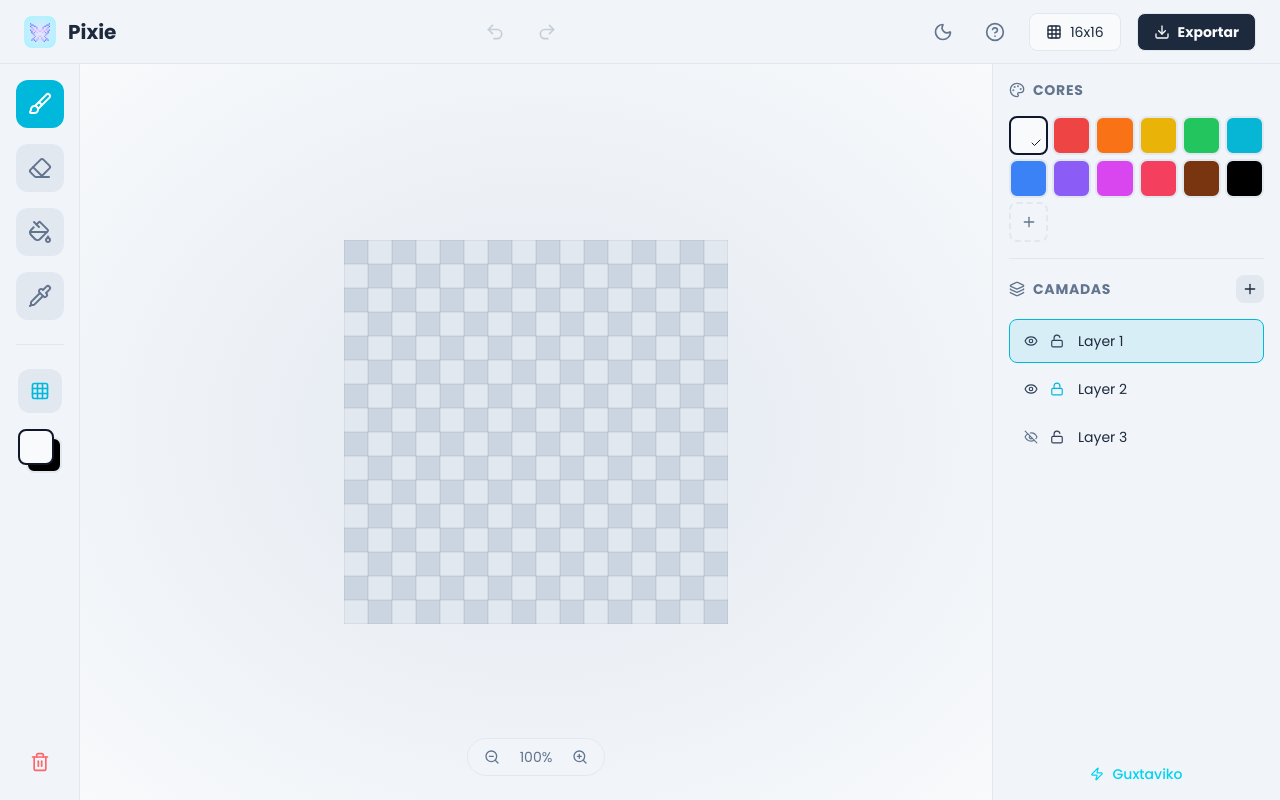
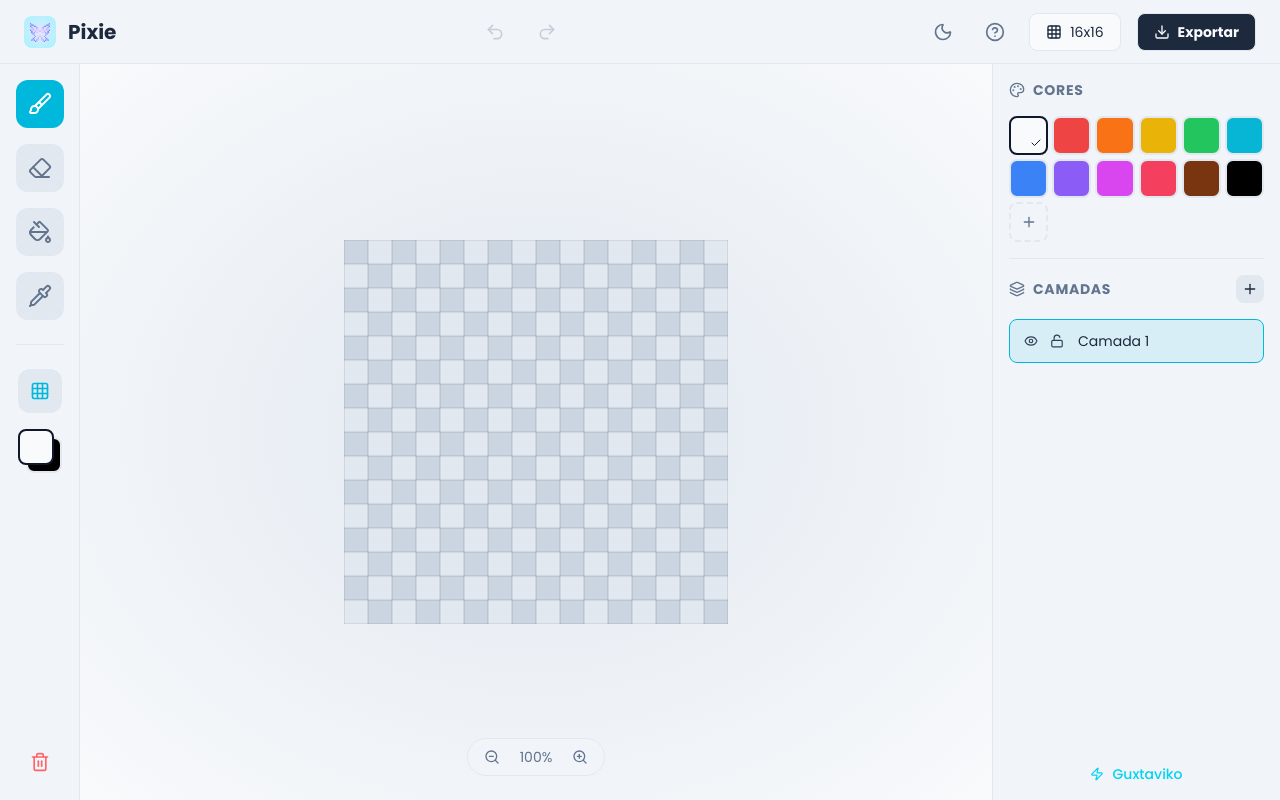
Before and after one commit to Guxtaviko/pixie, a React (Vite) app: page / in a window 1280 px wide. Built offline with nearby package versions, Linux system fonts and the light colour scheme.

Commit message:
feat: add layer context and control

```diff
--- a/src/components/canvas.tsx
+++ b/src/components/canvas.tsx
@@ -40,7 +40,7 @@ export const Canvas = () => {
 		// Grid overlay
 		if (showGrid) {
 			const gridColor =
-				theme === 'dark' ? 'rgba(255, 255, 255, 0.1)' : 'rgba(0, 0, 0, 0.1)'
+				theme === 'dark' ? 'rgba(255, 255, 255, 0.15)' : 'rgba(0, 0, 0, 0.15)'
 
 			ctx.strokeStyle = gridColor
 			ctx.lineWidth = 1
--- a/src/components/sidebar.tsx
+++ b/src/components/sidebar.tsx
@@ -11,22 +11,52 @@ import {
 	Eye as VisibleIcon,
 	Zap as ZapIcon,
 } from 'lucide-react'
-import { useState } from 'react'
 import { DEFAULT_PALETTE } from '../config/settings'
 import { ColorContext } from '../contexts/color-context'
+import { LayerContext } from '../contexts/layer-context'
 import { useSafeContext } from '../hooks'
 import { colorBrightness } from '../utils/color-brightness'
 import { Button } from './ui/button'
 
-const mockLayers = [
-	{ id: 1, name: 'Layer 1', locked: false, visible: true },
-	{ id: 2, name: 'Layer 2', locked: true, visible: true },
-	{ id: 3, name: 'Layer 3', locked: false, visible: false },
-]
+// const mockLayers = [
+// 	{ id: 1, name: 'Layer 1', locked: false, visible: true },
+// 	{ id: 2, name: 'Layer 2', locked: true, visible: true },
+// 	{ id: 3, name: 'Layer 3', locked: false, visible: false },
+// ]
 
 export const Sidebar = () => {
 	const { primary: color, setColor } = useSafeContext(ColorContext)
-	const [layer, setLayer] = useState<number>(mockLayers[0].id)
+	const {
+		layers,
+		currentLayerId,
+		setCurrentLayerId,
+		addLayer,
+		removeLayer,
+		toggleLayerVisibility,
+		toggleLayerLock,
+		updateLayer,
+		cloneLayer,
+	} = useSafeContext(LayerContext)
+
+	const handleVisibilityToggle = (e: React.MouseEvent, id: string) => {
+		e.stopPropagation()
+		toggleLayerVisibility(id)
+	}
+
+	const handleLockToggle = (e: React.MouseEvent, id: string) => {
+		e.stopPropagation()
+		toggleLayerLock(id)
+	}
+
+	const handleClone = (e: React.MouseEvent, id: string) => {
+		e.stopPropagation()
+		cloneLayer(id)
+	}
+
+	const handleRemove = (e: React.MouseEvent, id: string) => {
+		e.stopPropagation()
+		removeLayer(id)
+	}
 
 	return (
 		<aside className='w-72 section border-l flex flex-col p-4 gap-4'>
@@ -69,41 +99,63 @@ export const Sidebar = () => {
 						<LayersIcon size={16} />
 						<span>Camadas</span>
 					</h2>
-					<Button className='p-1.5 bg-slate-200 dark:bg-slate-800 hover:bg-cyan-500/25 hover:text-cyan-400 rounded-lg transition-colors'>
+					<Button
+						onClick={addLayer}
+						className='p-1.5 bg-slate-200 dark:bg-slate-800 hover:bg-cyan-500/25 hover:text-cyan-400 rounded-lg transition-colors'
+					>
 						<PlusIcon size={16} />
 					</Button>
 				</div>
 				<div className='flex flex-col gap-1'>
-					{mockLayers.map((l) => (
+					{layers.map((layer) => (
 						<Button
-							key={l.id}
-							onClick={() => setLayer(l.id)}
+							key={layer.id}
+							onClick={() => setCurrentLayerId(layer.id)}
 							className={`flex items-center p-2 rounded-lg border transition-all group ${
-								layer === l.id
+								currentLayerId === layer.id
 									? 'border-cyan-500 bg-cyan-500/10'
 									: 'border-transparent hover:bg-slate-200 dark:hover:bg-slate-800'
 							}`}
 						>
-							<Button className='p-1.5 hover:bg-slate-500/25 text-slate-700 dark:text-slate-300 rounded transition-colors'>
-								{l.visible ? (
+							<Button
+								onClick={(e) => handleVisibilityToggle(e, layer.id)}
+								className='p-1.5 hover:bg-slate-500/25 text-slate-700 dark:text-slate-300 rounded transition-colors'
+							>
+								{layer.isVisible ? (
 									<VisibleIcon size={14} />
 								) : (
 									<HiddenIcon size={14} className='text-slate-500' />
 								)}
 							</Button>
-							<Button className='p-1.5 hover:bg-slate-500/25 text-slate-700 dark:text-slate-300 rounded transition-colors'>
-								{l.locked ? (
+							<Button
+								onClick={(e) => handleLockToggle(e, layer.id)}
+								className='p-1.5 hover:bg-slate-500/25 text-slate-700 dark:text-slate-300 rounded transition-colors'
+							>
+								{layer.isLocked ? (
 									<LockIcon size={14} className='text-cyan-500' />
 								) : (
 									<UnlockIcon size={14} />
 								)}
 							</Button>
-							<span className='flex-1 ml-2 text-left text-sm'>{l.name}</span>
-							<Button className='p-1.5 text-slate-500 hover:text-slate-800 dark:hover:text-slate-200 opacity-0 group-hover:opacity-100 rounded transition-colors'>
+							<input
+								id={`layer-${layer.id}-name`}
+								onChange={(e) => {
+									updateLayer(layer.id, { name: e.currentTarget.value })
+								}}
+								value={layer.name}
+								className='ml-2 flex-1 min-w-0 overflow-hidden text-ellipsis whitespace-nowrap outline-none bg-transparent text-left text-sm'
+							/>
+							<Button
+								onClick={(e) => handleClone(e, layer.id)}
+								className='p-1.5 text-slate-500 hover:text-slate-800 dark:hover:text-slate-200 opacity-0 group-hover:opacity-100 rounded transition-colors'
+							>
 								<CloneIcon size={14} />
 							</Button>
-							{mockLayers.length > 1 && (
-								<Button className='p-1.5 text-slate-500 hover:text-red-400 opacity-0 group-hover:opacity-100 rounded transition-colors'>
+							{layers.length > 1 && (
+								<Button
+									onClick={(e) => handleRemove(e, layer.id)}
+									className='p-1.5 text-slate-500 hover:text-red-400 opacity-0 group-hover:opacity-100 rounded transition-colors'
+								>
 									<DeleteIcon size={14} />
 								</Button>
 							)}
--- a/src/config/settings.ts
+++ b/src/config/settings.ts
@@ -1,4 +1,4 @@
-import type { Tool } from '../types'
+import type { Layer, Tool } from '../types'
 
 // Color settings
 export const DEFAULT_PALETTE = [
@@ -37,3 +37,11 @@ export const DEFAULT_ZOOM = 1
 export const MIN_ZOOM = 0.5
 export const MAX_ZOOM = 3
 export const ZOOM_STEP = 0.25
+
+// Layer settings
+export const DEFAULT_LAYER_OPTIONS: Omit<Layer, 'id' | 'name'> = {
+	isVisible: true,
+	isLocked: false,
+	opacity: 1,
+	data: [],
+}
--- /dev/null
+++ b/src/contexts/layer-context.tsx
@@ -0,0 +1,115 @@
+import { createContext, useEffect, useState } from 'react'
+import { DEFAULT_LAYER_OPTIONS } from '../config/settings'
+import { useLocalStorage } from '../hooks'
+import type { Layer } from '../types'
+
+type LayerContextType = {
+	layers: Layer[]
+	currentLayerId: string | null
+	setCurrentLayerId: (id: string | null) => void
+	addLayer: () => void
+	toggleLayerVisibility: (id: string) => void
+	removeLayer: (id: string) => void
+	toggleLayerLock: (id: string) => void
+	updateLayer: (id: string, updatedLayer: Partial<Layer>) => void
+	cloneLayer: (id: string) => void
+}
+
+const LayerContext = createContext<LayerContextType>({
+	layers: [],
+	currentLayerId: null,
+	setCurrentLayerId: () => null,
+	addLayer: () => null,
+	removeLayer: () => null,
+	toggleLayerVisibility: () => null,
+	toggleLayerLock: () => null,
+	updateLayer: () => null,
+	cloneLayer: () => null,
+})
+
+const LayerProvider = ({ children }: { children: React.ReactNode }) => {
+	const [layers, setLayers] = useLocalStorage<Layer[]>('layers', [
+		{
+			id: crypto.randomUUID(),
+			name: 'Camada 1',
+			...DEFAULT_LAYER_OPTIONS,
+		},
+	])
+	const [currentLayerId, setCurrentLayerId] = useState<string | null>(
+		layers[0]?.id || null,
+	)
+
+	const addLayer = () => {
+		const layer: Layer = {
+			id: crypto.randomUUID(),
+			name: `Camada ${layers.length + 1}`,
+			...DEFAULT_LAYER_OPTIONS,
+		}
+		setLayers((prevLayers) => [layer, ...prevLayers])
+		setCurrentLayerId(layer.id)
+	}
+
+	const removeLayer = (id: string) => {
+		if (layers.length === 1) return // Prevent removing the last layer
+		setLayers((prevLayers) => prevLayers.filter((layer) => layer.id !== id))
+		if (currentLayerId === id) setCurrentLayerId(layers[0]?.id || null)
+	}
+
+	const toggleLayerVisibility = (id: string) => {
+		setLayers((prevLayers) =>
+			prevLayers.map((layer) =>
+				layer.id === id ? { ...layer, isVisible: !layer.isVisible } : layer,
+			),
+		)
+	}
+
+	const toggleLayerLock = (id: string) => {
+		setLayers((prevLayers) =>
+			prevLayers.map((layer) =>
+				layer.id === id ? { ...layer, isLocked: !layer.isLocked } : layer,
+			),
+		)
+	}
+
+	const updateLayer = (id: string, updatedLayer: Partial<Layer>) => {
+		setLayers((prevLayers) =>
+			prevLayers.map((layer) =>
+				layer.id === id ? { ...layer, ...updatedLayer } : layer,
+			),
+		)
+	}
+
+	const cloneLayer = (id: string) => {
+		const layerToClone = layers.find((layer) => layer.id === id)
+		if (!layerToClone) return
+
+		const clonedLayer: Layer = {
+			...layerToClone,
+			id: crypto.randomUUID(),
+			name: `${layerToClone.name} (cópia)`,
+		}
+
+		setLayers((prevLayers) => [clonedLayer, ...prevLayers])
+		setCurrentLayerId(clonedLayer.id)
+	}
+
+	return (
+		<LayerContext.Provider
+			value={{
+				layers,
+				currentLayerId,
+				setCurrentLayerId,
+				addLayer,
+				removeLayer,
+				toggleLayerVisibility,
+				toggleLayerLock,
+				updateLayer,
+				cloneLayer,
+			}}
+		>
+			{children}
+		</LayerContext.Provider>
+	)
+}
+
+export { LayerProvider, LayerContext }
--- a/src/hooks/use-hotkey.ts
+++ b/src/hooks/use-hotkey.ts
@@ -10,6 +10,14 @@ export function UseHotkey(
 			if (e.key.toLowerCase() !== key.toLowerCase()) return
 			if (!allowRepeat && e.repeat) return
 
+			// Ignore if focus is on an input, textarea, or contenteditable element
+			const target = e.target as HTMLElement
+			const tagName = target.tagName.toLowerCase()
+			const isContentEditable = target.isContentEditable
+			if (tagName === 'input' || tagName === 'textarea' || isContentEditable) {
+				return
+			}
+
 			callback()
 		}
 		window.addEventListener('keydown', handleKeyDown)
--- a/src/main.tsx
+++ b/src/main.tsx
@@ -4,6 +4,7 @@ import { App } from './App.tsx'
 import './index.css'
 import { ColorProvider } from './contexts/color-context.tsx'
 import { GridProvider } from './contexts/grid-context.tsx'
+import { LayerProvider } from './contexts/layer-context.tsx'
 import { ThemeProvider } from './contexts/theme-context.tsx'
 import { ToolProvider } from './contexts/tool-context.tsx'
 
@@ -15,9 +16,11 @@ createRoot(root).render(
 		<ThemeProvider>
 			<ToolProvider>
 				<ColorProvider>
-					<GridProvider>
-						<App />
-					</GridProvider>
+					<LayerProvider>
+						<GridProvider>
+							<App />
+						</GridProvider>
+					</LayerProvider>
 				</ColorProvider>
 			</ToolProvider>
 		</ThemeProvider>
--- a/src/types/index.ts
+++ b/src/types/index.ts
@@ -1,3 +1,12 @@
 export type Theme = 'light' | 'dark'
 
 export type Tool = 'brush' | 'eraser' | 'fill' | 'picker'
+
+export type Layer = {
+	id: string
+	name: string
+	isVisible: boolean
+	isLocked: boolean
+	opacity: number
+	data: number[][]
+}
```
